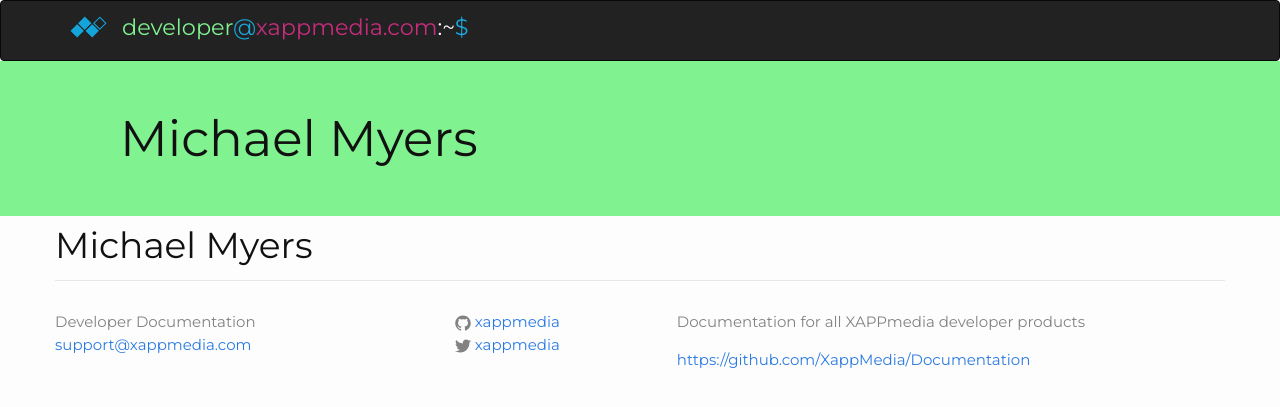
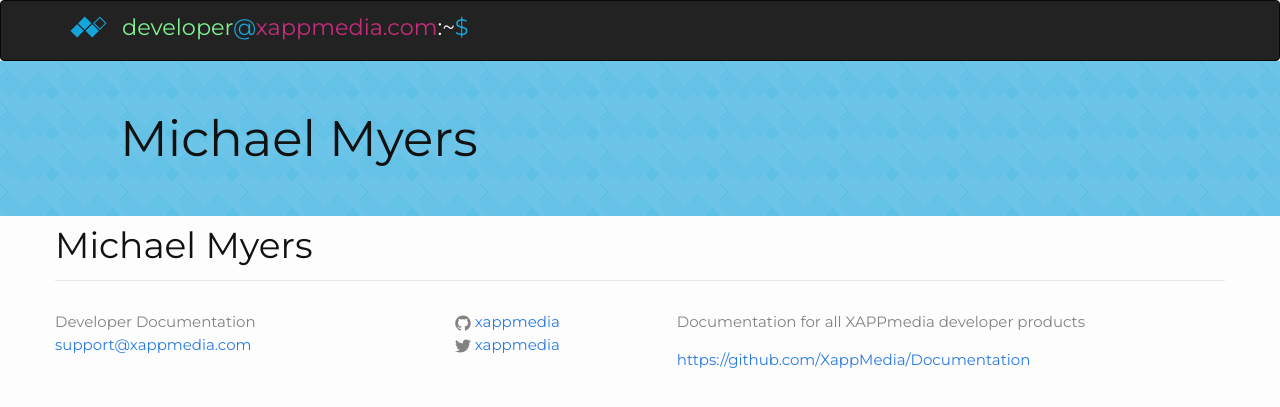
Before and after one commit to chrsdietz/Documentation, a Jekyll site: the page built from _authors/michael-myers.markdown, in a window 1280 px wide. Shown: the top 407 px of the page. Built offline with Jekyll 4.4.1, drawn with Linux system fonts in a browser that asks for light colours; nearby versions of some CDN libraries; library files that are not in the unit come from our copies; Markdown is read by kramdown in place of the engine named in the settings; comment, search, counter and statistics services are not loaded.

Commit message:
modified the header background

```diff
--- a/_sass/_layout.scss
+++ b/_sass/_layout.scss
@@ -60,8 +60,10 @@
 
 .guide-header-wrapper {
   min-height: 120px;
-  background-color: $xapp-green;
+  background-color: $xapp-blue-light;
   margin-bottom: 10px;
+  background-image: url("/img/background-light.png");
+  background-size: 60px;
 }
 
 .guide-header {
```
Also changed, not shown: img/background-light.png (added).
